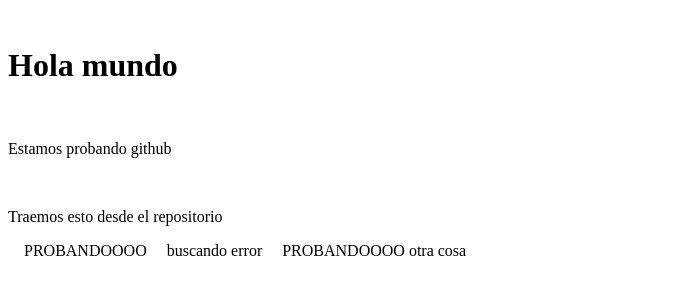
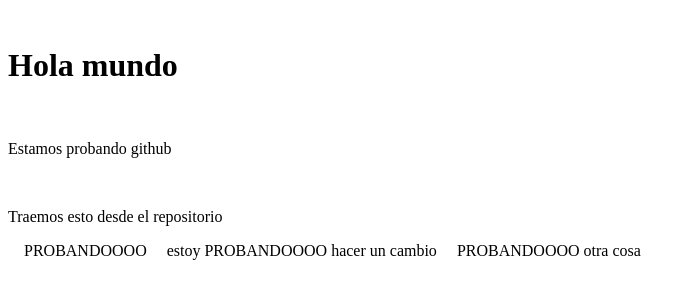
Before and after one commit to chukita/grupo10, a plain HTML site: page primerarchivodeluciano.html in a window 1280 px wide. Shown: the whole page, without its empty margins (0-696 px from the left). Drawn offline with Linux system fonts and the light colour scheme.

Commit message:
Update primerarchivodeluciano.html

```diff
--- a/primerarchivodeluciano.html
+++ b/primerarchivodeluciano.html
@@ -24,7 +24,7 @@
 
     <SPAN>PROBANDOOOO</SPAN>
 
-    buscando error
+    <SPAN>estoy PROBANDOOOO hacer un cambio</SPAN>
 
     <SPAN>PROBANDOOOO otra cosa</SPAN>
 
```
